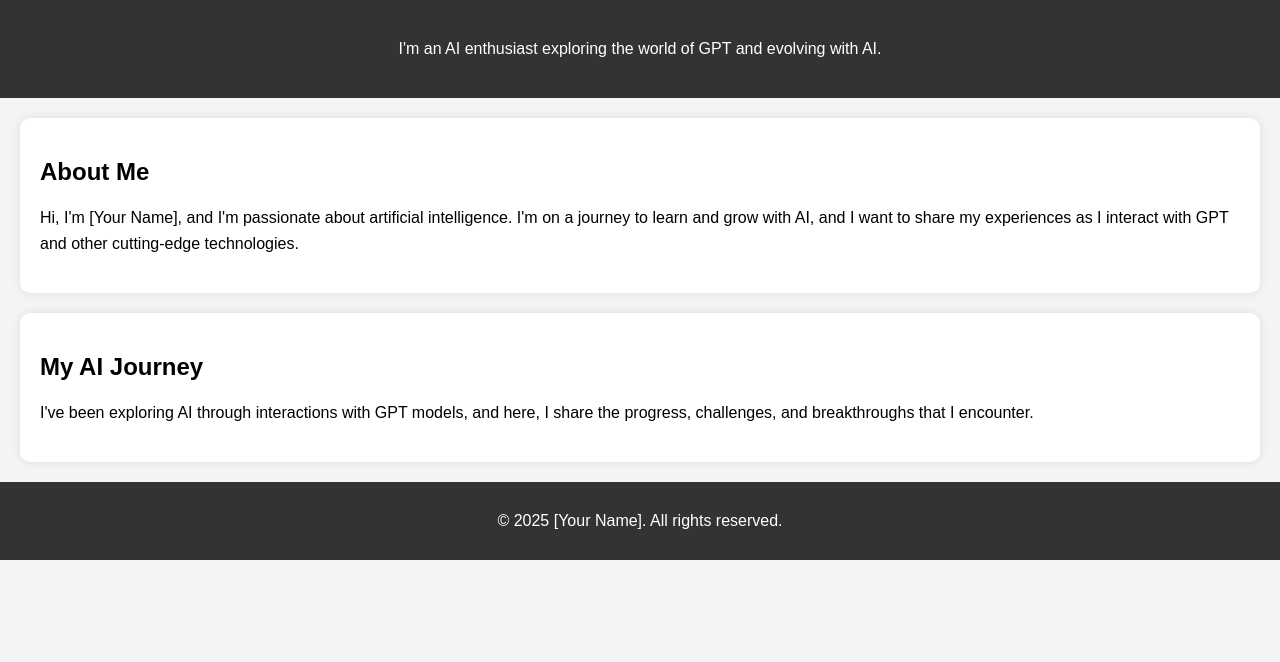
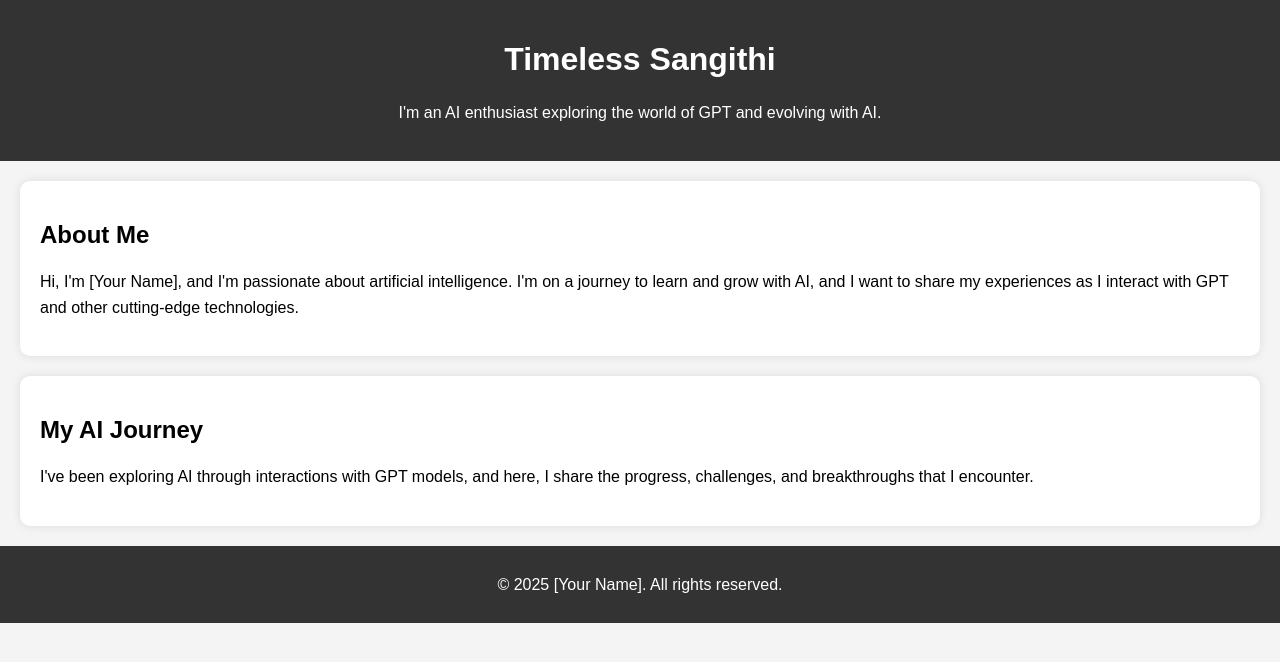
Before and after one commit to noctradixi/noctradixi.github.io, a plain HTML site: page index.html in a window 1280 px wide. Drawn offline with Linux system fonts and the light colour scheme.

Commit message:
Update index.html

```diff
--- a/index.html
+++ b/index.html
@@ -8,7 +8,7 @@
 </head>
 <body>
     <header>
-        <h1Timeless Sangithi</h1>
+        <h1>Timeless Sangithi</h1>
         <p>I'm an AI enthusiast exploring the world of GPT and evolving with AI.</p>
     </header>
 
```
